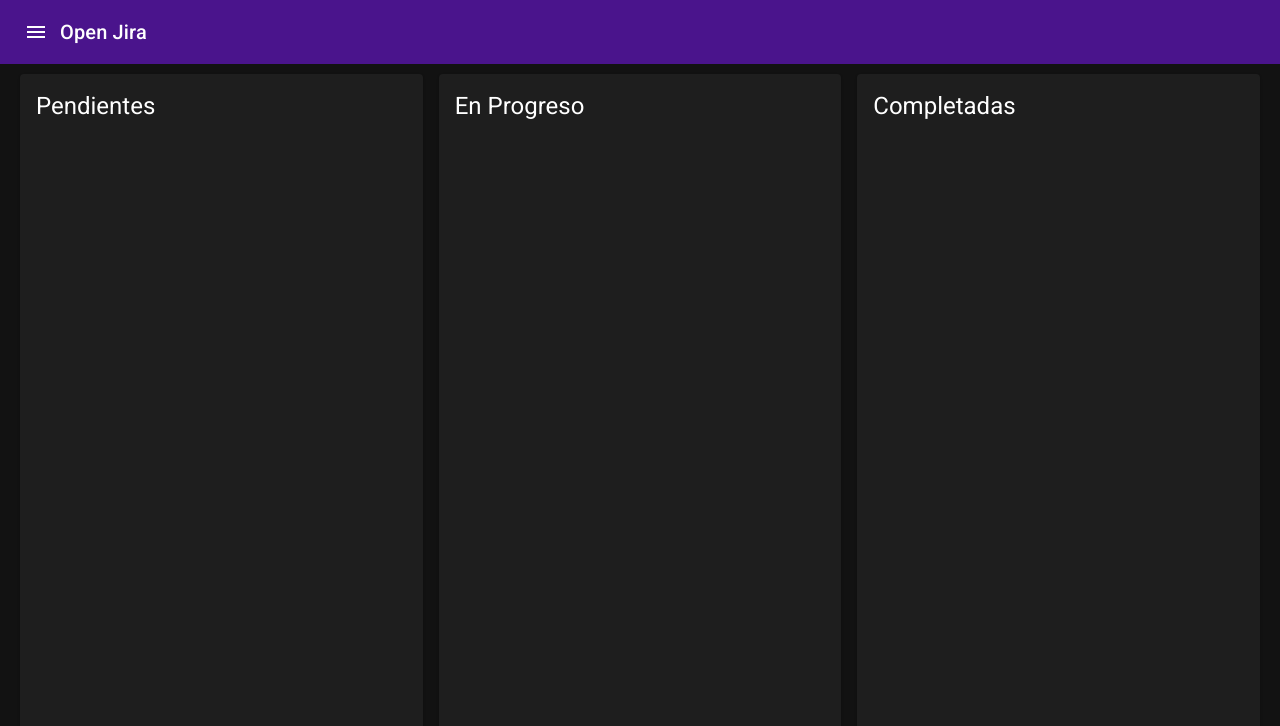
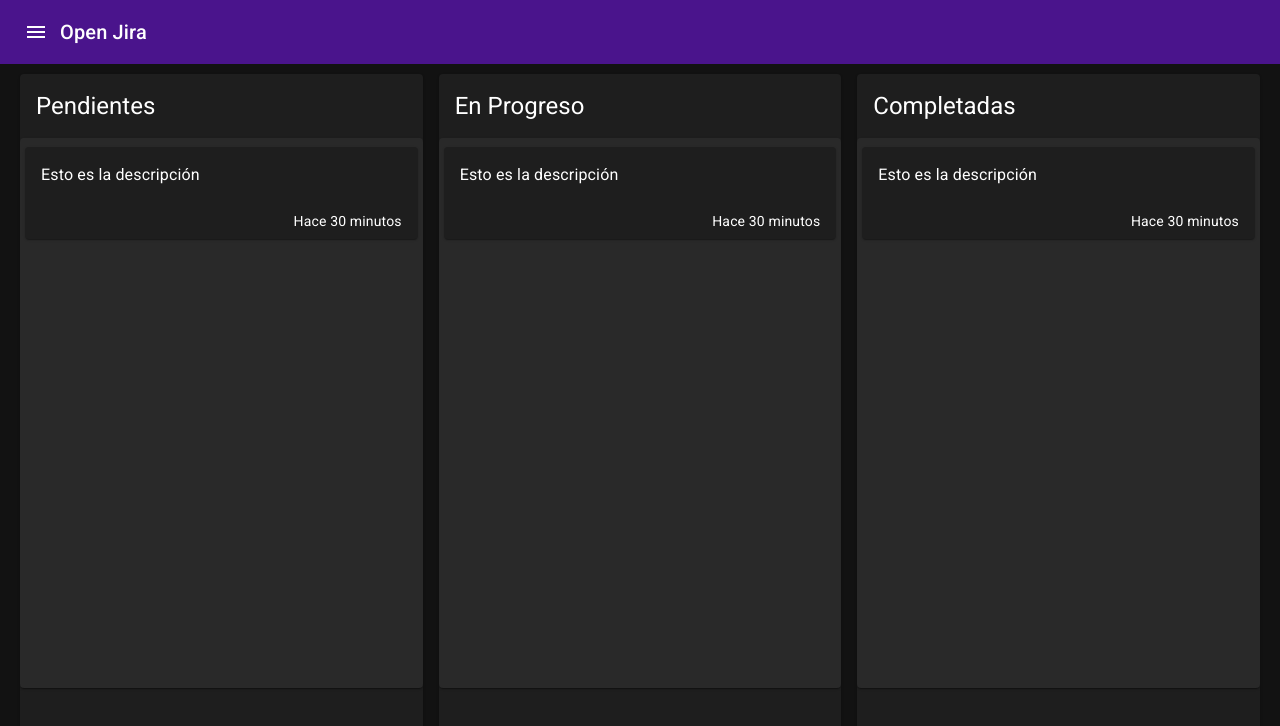
Before and after one commit to gamunax/open-jira-next-typescript, a Next.js app: page / in a window 1280 px wide. Shown: the top 726 px of the page. Built offline with nearby package versions, Linux system fonts and the light colour scheme.

Commit message:
feat: 🎸 create component entry card and list
✅ Closes: g

```diff
--- /dev/null
+++ b/components/ui/EntryCard.tsx
@@ -0,0 +1,17 @@
+import { Card, CardActionArea, CardActions, CardContent, Typography } from '@mui/material';
+
+export const EntryCard = () => {
+  return (
+    <Card sx={{ marginBottom: 1 }}>
+      <CardActionArea>
+        <CardContent>
+          <Typography sx={{ whiteSpace: 'pre-line' }}>Esto es la descripción</Typography>
+        </CardContent>
+
+        <CardActions sx={{ display: 'flex', justifyContent: 'end', paddingRight: 2 }}>
+          <Typography variant="body2">Hace 30 minutos</Typography>
+        </CardActions>
+      </CardActionArea>
+    </Card>
+  );
+};
--- /dev/null
+++ b/components/ui/EntryList.tsx
@@ -0,0 +1,21 @@
+import { List, Paper } from '@mui/material';
+import { EntryCard } from './EntryCard';
+
+export const EntryList = () => {
+  return (
+    <div>
+      <Paper
+        sx={{
+          height: 'calc(100vh - 250px)',
+          overflow: 'auto',
+          backgroundColor: 'transparent',
+          padding: '1px 5px',
+        }}
+      >
+        <List sx={{ opacity: 1 }}>
+          <EntryCard />
+        </List>
+      </Paper>
+    </div>
+  );
+};
--- a/components/ui/index.ts
+++ b/components/ui/index.ts
@@ -1,2 +1,4 @@
+export * from './EntryCard';
+export * from './EntryList';
 export * from './Navbar';
 export * from './Sidebar';
--- a/pages/index.tsx
+++ b/pages/index.tsx
@@ -1,6 +1,7 @@
-import { Card, CardContent, CardHeader, Grid } from '@mui/material';
+import { Card, CardHeader, Grid } from '@mui/material';
 import type { NextPage } from 'next';
 import { Layout } from '../components/layouts';
+import { EntryList } from '../components/ui';
 
 const HomePage: NextPage = () => {
   return (
@@ -9,22 +10,23 @@ const HomePage: NextPage = () => {
         <Grid item xs={12} sm={4}>
           <Card sx={{ height: 'calc(100vh - 100px)' }}>
             <CardHeader title="Pendientes" />
-            <CardContent>
-              {/**Agregar una nueva tarea */}
-              {/* Listados de las entradas */}
-            </CardContent>
+
+            {/**Agregar una nueva tarea */}
+            <EntryList />
           </Card>
         </Grid>
 
         <Grid item xs={12} sm={4}>
           <Card sx={{ height: 'calc(100vh - 100px)' }}>
             <CardHeader title="En Progreso" />
+            <EntryList />
           </Card>
         </Grid>
 
         <Grid item xs={12} sm={4}>
           <Card sx={{ height: 'calc(100vh - 100px)' }}>
             <CardHeader title="Completadas" />
+            <EntryList />
           </Card>
         </Grid>
       </Grid>
```
